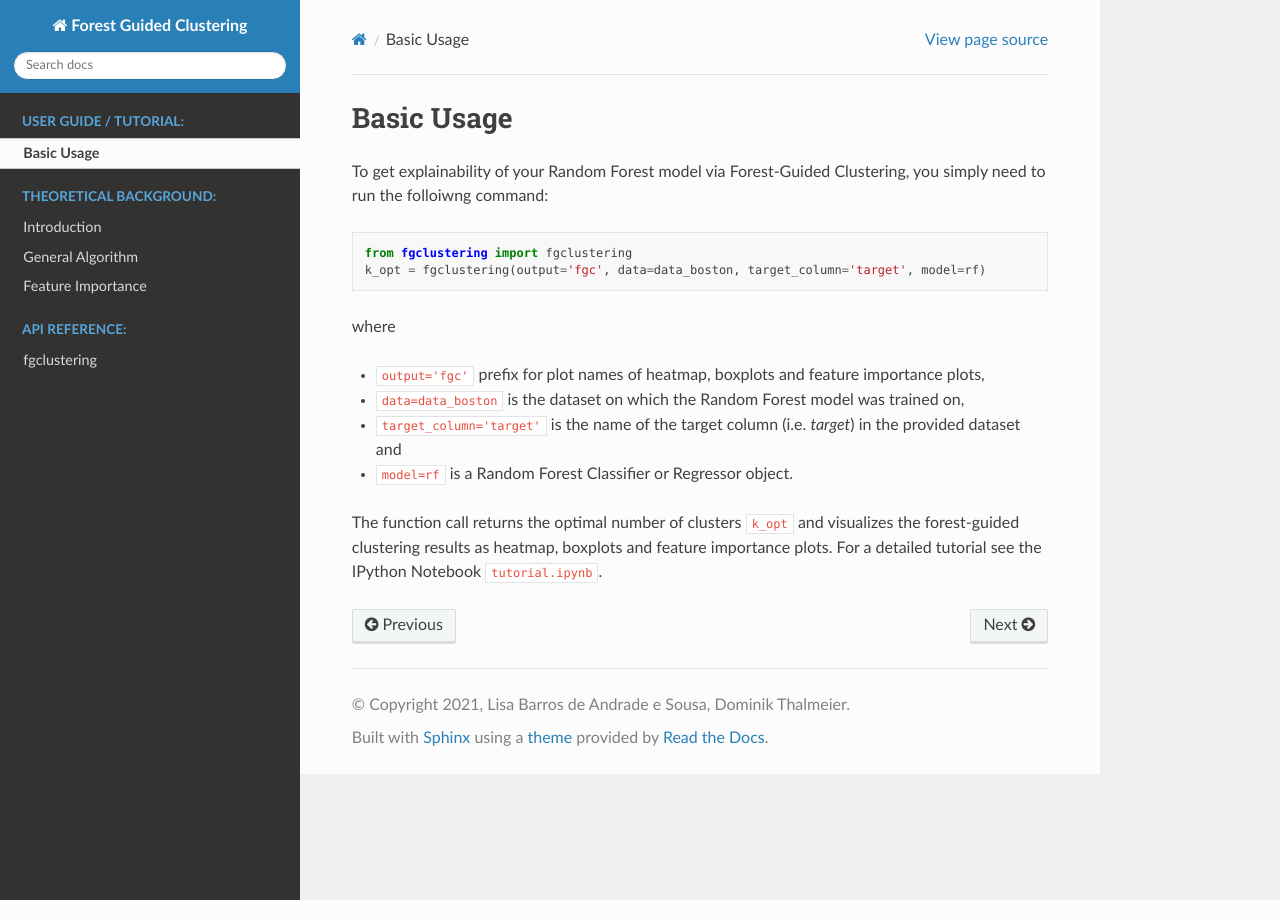
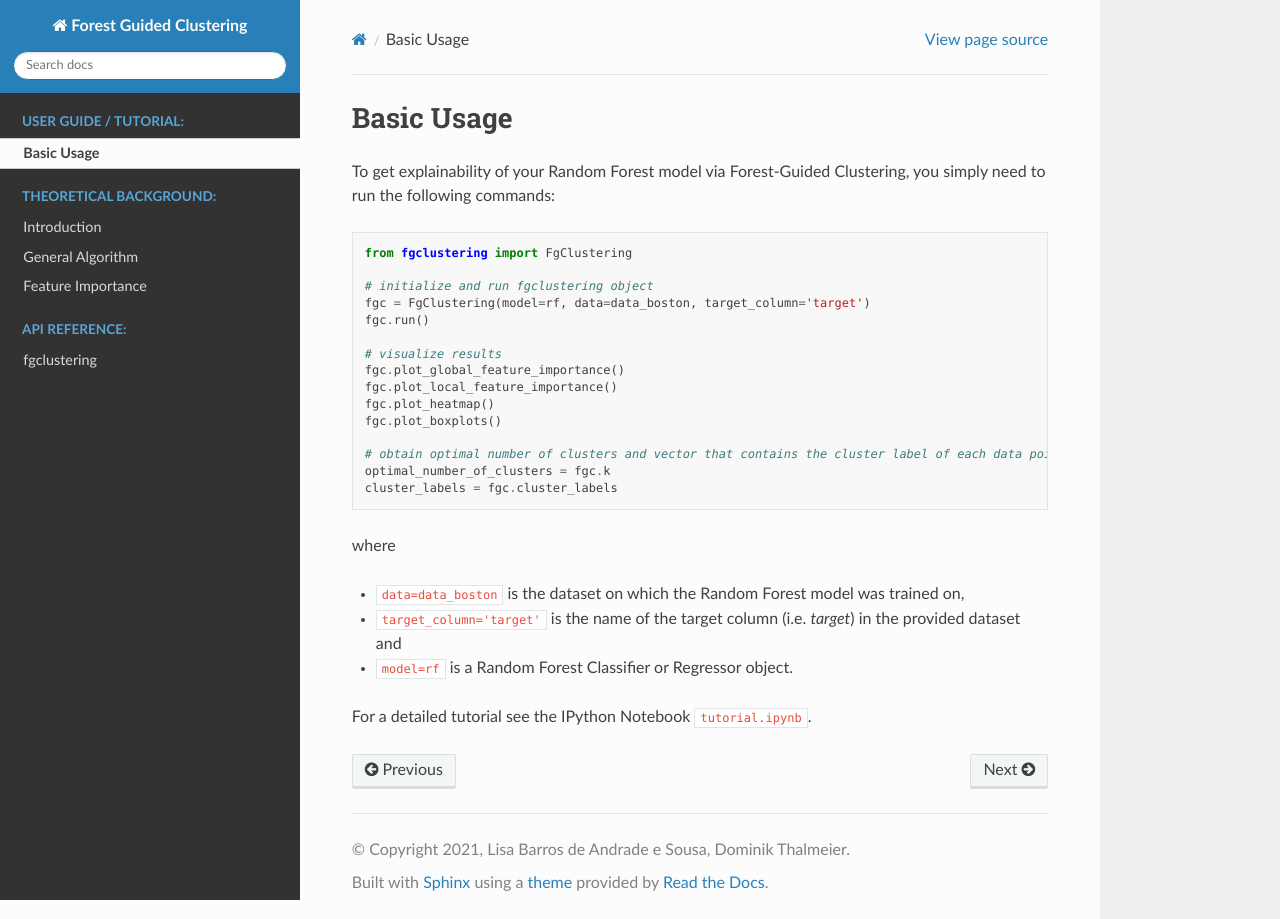
Before and after one commit to HelmholtzAI-Consultants-Munich/fg-clustering, a Sphinx documentation site: the page built from docs/source/basicusage.rst, in a window 1280 px wide. Built offline with Sphinx 7.4.7 and the Read the Docs theme 2.0.0, drawn with Linux system fonts in a browser that asks for light colours; pages that are not in the unit, such as notebooks, are missing from menus.

Commit message:
Update basicusage.rst

```diff
--- a/docs/source/basicusage.rst
+++ b/docs/source/basicusage.rst
@@ -1,18 +1,30 @@
 Basic Usage
 -------------------------------
 
-To get explainability of your Random Forest model via Forest-Guided Clustering, you simply need to run the folloiwng command:
+To get explainability of your Random Forest model via Forest-Guided Clustering, you simply need to run the following commands:
 
 .. code:: python
 
-   from fgclustering import fgclustering
-   k_opt = fgclustering(output='fgc', data=data_boston, target_column='target', model=rf)
+   from fgclustering import FgClustering
+
+   # initialize and run fgclustering object
+   fgc = FgClustering(model=rf, data=data_boston, target_column='target')
+   fgc.run()
+
+   # visualize results
+   fgc.plot_global_feature_importance()
+   fgc.plot_local_feature_importance()
+   fgc.plot_heatmap()
+   fgc.plot_boxplots()
+
+   # obtain optimal number of clusters and vector that contains the cluster label of each data point
+   optimal_number_of_clusters = fgc.k
+   cluster_labels = fgc.cluster_labels
 
 where
 
-- :code:`output='fgc'` prefix for plot names of heatmap, boxplots and feature importance plots,
 - :code:`data=data_boston` is the dataset on which the Random Forest model was trained on,
 - :code:`target_column='target'` is the name of the target column (i.e. *target*) in the provided dataset and
 - :code:`model=rf` is a Random Forest Classifier or Regressor object.
 
-The function call returns the optimal number of clusters :code:`k_opt` and visualizes the forest-guided clustering results as heatmap, boxplots and feature importance plots. For a detailed tutorial see the IPython Notebook :code:`tutorial.ipynb`.
+For a detailed tutorial see the IPython Notebook :code:`tutorial.ipynb`.
```
